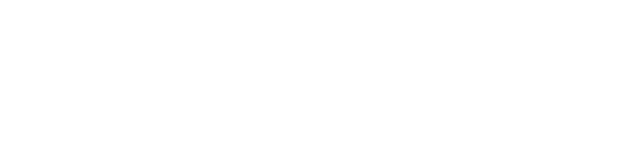
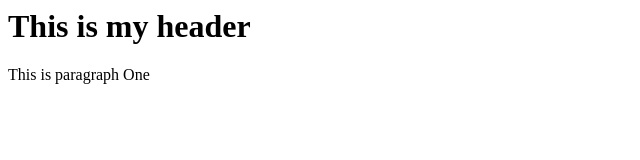
Before and after one commit to JohnSamuels/SshRemoteRepo, a plain HTML site: page index.html in a window 1280 px wide. Shown: the whole page, without its empty margins (0-640 px from the left). Drawn offline with Linux system fonts and the light colour scheme.

Commit message:
added HTML tags

```diff
--- a/index.html
+++ b/index.html
@@ -2,6 +2,10 @@
 
 
 <BODY>
+   <H1> This is my header </H1>
+
+   <P> This is paragraph One </P>
+
 </BODY>
 
 </HTML>
```
